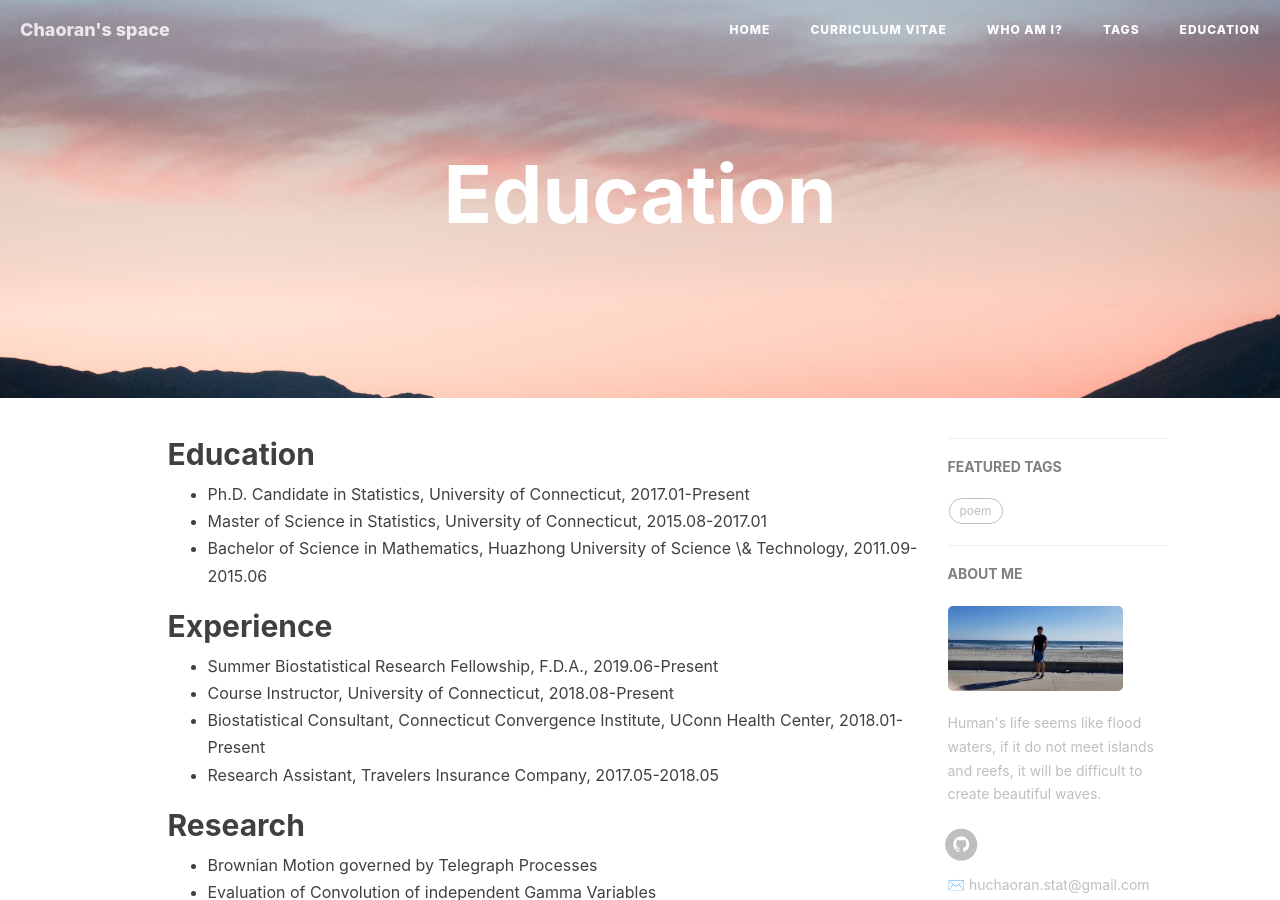
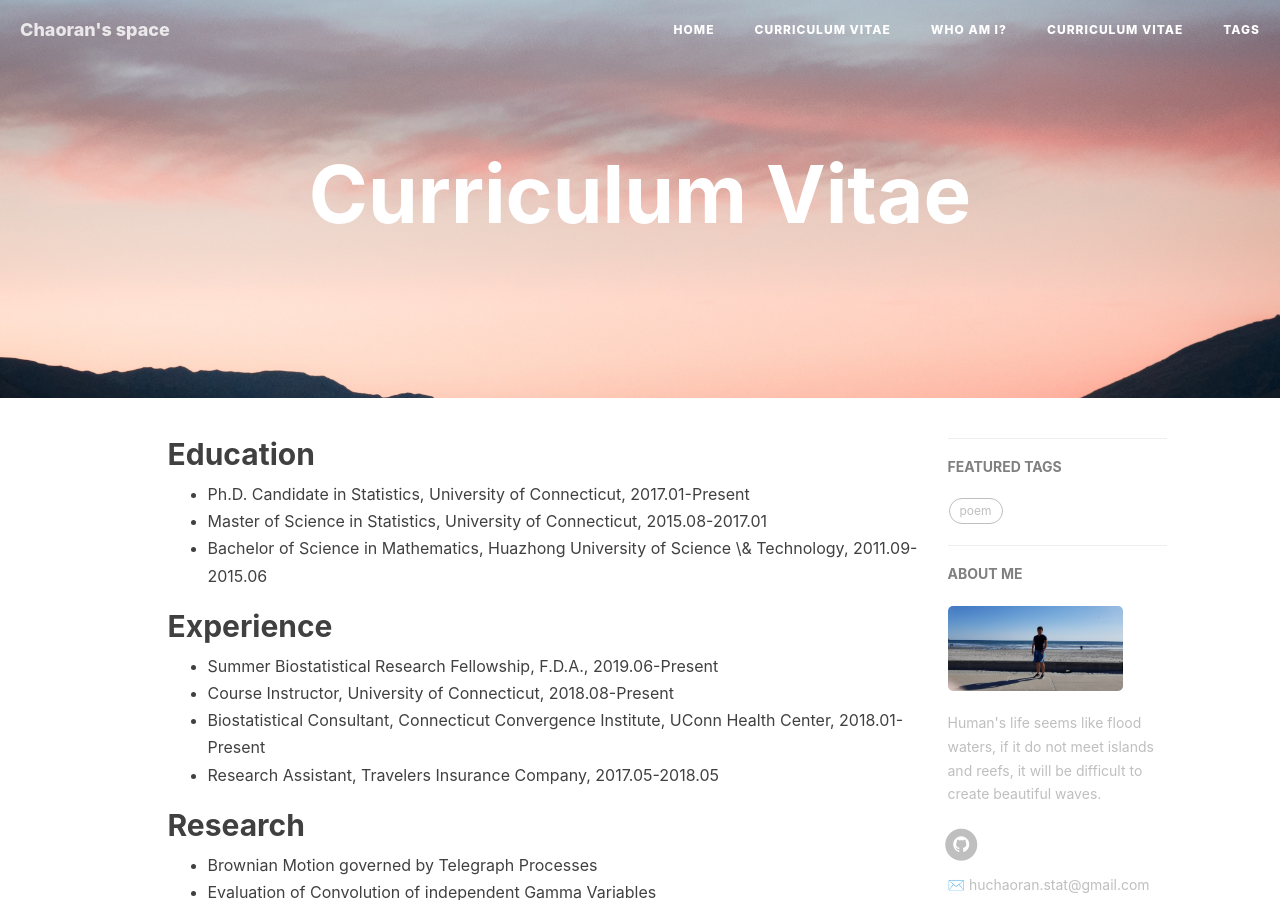
Before and after one commit to ChaoranHu/ChaoranHu.github.io, a Jekyll site: the page built from blogCV.md, in a window 1280 px wide and 900 px high. Built offline with Jekyll 4.4.1, drawn with Linux system fonts in a browser that asks for light colours; nearby versions of some CDN libraries; our own code applies the rules of GitHub Pages for plain Markdown files; comment, search, counter and statistics services are not loaded.

Commit message:
Update blogCV.md

```diff
--- a/blogCV.md
+++ b/blogCV.md
@@ -1,3 +1,8 @@
+---
+title: Curriculum Vitae
+---
+
+
 ## Education
 * Ph.D. Candidate in Statistics, University of Connecticut, 2017.01-Present
 * Master of Science in Statistics, University of Connecticut, 2015.08-2017.01
```
